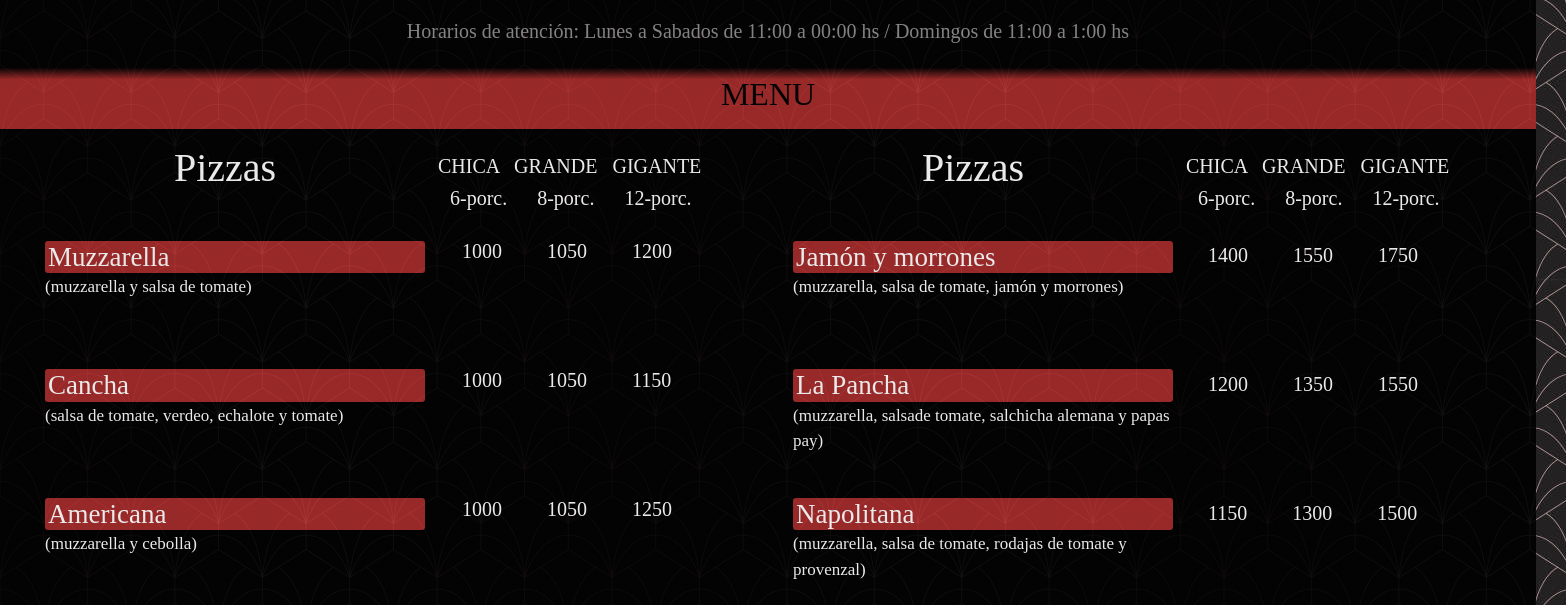
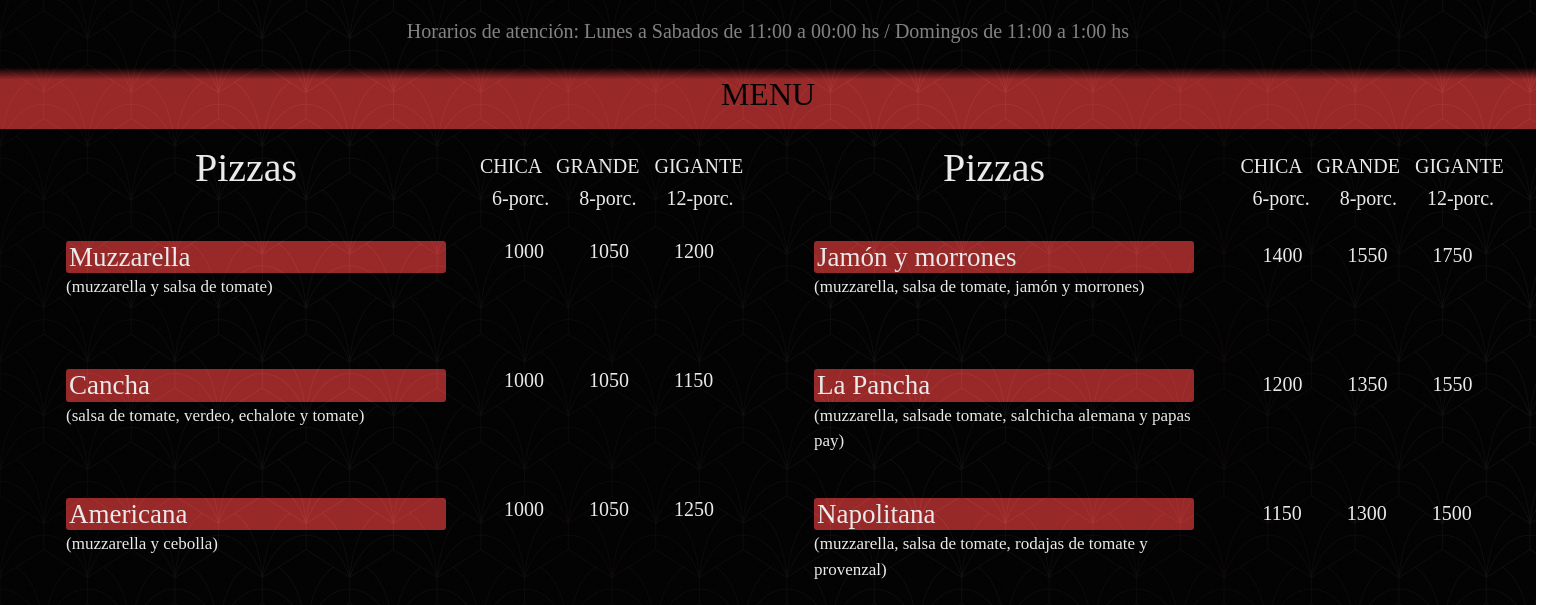
Before and after one commit to YoelFx/primer-repo-en-github, a plain HTML site: page pages/menu.html in a window 1536 px wide. Shown: the part 151-756 px from the top of the page, 1566 px wide, since content can reach past the window. Drawn offline with nearby package versions, Linux system fonts and the light colour scheme.

Commit message:
entrega final

```diff
--- a/assets/css/style.css
+++ b/assets/css/style.css
@@ -1219,7 +1219,7 @@ ul {
   .tamaños {
     display: flex;
     font-size: 20px;
-    width: 350px;
+    width: 270px;
     margin: 25px 0px -30px -32px;
     word-spacing: 10px;
   }
@@ -1229,7 +1229,7 @@ ul {
     flex-direction: column;
     justify-content: flex-end;
     font-size: 20px;
-    width: 300px;
+    width: 250px;
     word-spacing: 25px;
     margin: 35px 0px 15px -20px;
   }
@@ -1317,26 +1317,31 @@ ul {
     display: flex;
     flex-direction: column;
     width: 100%;
+    margin: 0px 0px 0px -15px;
   }
 
   .precios2 div {
     display: flex;
     flex-direction: column;
     font-size: 25px;
-    margin-top: -20px;
+    margin: -20px 40px 0px -30px;
   }
 
   .precios2 h6 {
     display: flex;
     word-spacing: 40px;
     height: 94px;
-    margin: 35px 0 0 30px;
+    margin: 35px -50px 0px 20px;
     width: 100%;
   }
 
   .none {
     display: block;
   }
+
+  .precios2 .tamaños .none {
+    margin-right: 200px;
+    }
 
   /* @1500 Fin Menu -------------------------------------------------------------------------*/
   /* @1500 inicio Pizza party -------------------------------------------------------------- */
```
